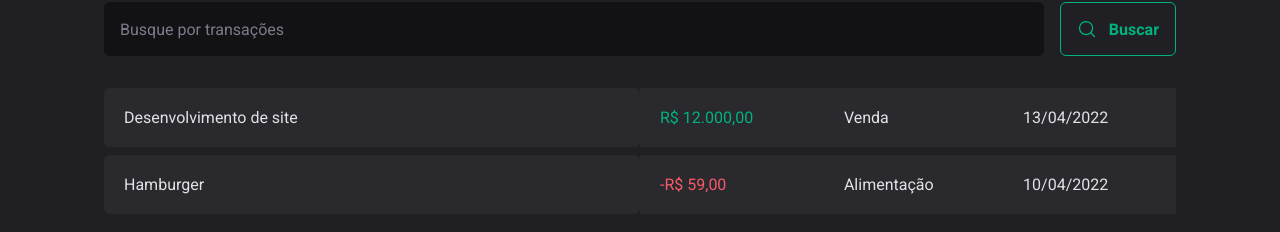
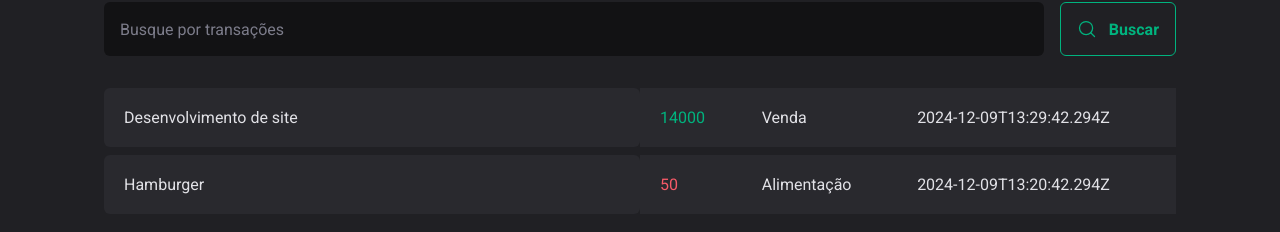
Before and after one commit to JoseGustavoCabralMello/MBA-ProjetoDTMoney, a React (Vite) app: page / in a window 1280 px wide. Shown: the part 272-504 px from the top of the page. Built offline with nearby package versions, Linux system fonts and the light colour scheme; data requests are answered from the project's data file.

Commit message:
Conexão com a API - Realizando requisição HTTP

```diff
--- a/src/pages/Transactions/index.tsx
+++ b/src/pages/Transactions/index.tsx
@@ -1,9 +1,32 @@
+import { useEffect, useState } from "react";
 import { Header } from "../../components/Header";
 import { Summary } from "../../components/Summary";
 import { SearchForm } from "./components/SeachForm";
 import { PriceHighlight, TransactionsContainer, TransactionsTable } from "./styles";
 
+interface Transaction {
+  id: number;
+  description: string;
+  price: number;
+  type: 'income' | 'outcome';
+  category: string;
+  createdAt: string;
+}
+
 export function Transaction() {
+  const [transactions, setTransactions] = useState<Transaction[]>([])
+
+  async function laodTransactions() {
+    const response = await fetch('http://localhost:3000/transactions')
+    const data = await response.json();
+
+    setTransactions(data);
+  }
+
+  useEffect(() => {
+    laodTransactions();
+  }, [])
+
   return (
     <div>
       <Header />
@@ -14,26 +37,20 @@
 
         <TransactionsTable>
           <tbody>
-            <tr>
-              <td width="50%">Desenvolvimento de site</td>
-              <td>
-                <PriceHighlight variant="income">
-                R$ 12.000,00
-                </PriceHighlight>
-              </td>
-              <td>Venda</td>
-              <td>13/04/2022</td>
-            </tr>
-            <tr>
-              <td width="50%">Hamburger</td>
-              <td>
-                <PriceHighlight variant="outcome">
-                -R$ 59,00
-                </PriceHighlight>
-              </td>
-              <td>Alimentação</td>
-              <td>10/04/2022</td>
-            </tr>
+            {transactions.map(transaction => {
+              return (
+                <tr key={transaction.id}>
+                  <td width="50%">{transaction.description}</td>
+                  <td>
+                    <PriceHighlight variant={transaction.type}>
+                    {transaction.price}
+                    </PriceHighlight>
+                  </td>
+                  <td>{transaction.category}</td>
+                  <td>{transaction.createdAt}</td>
+                </tr>
+              )
+            })}
           </tbody>
         </TransactionsTable>
       </TransactionsContainer>
```
